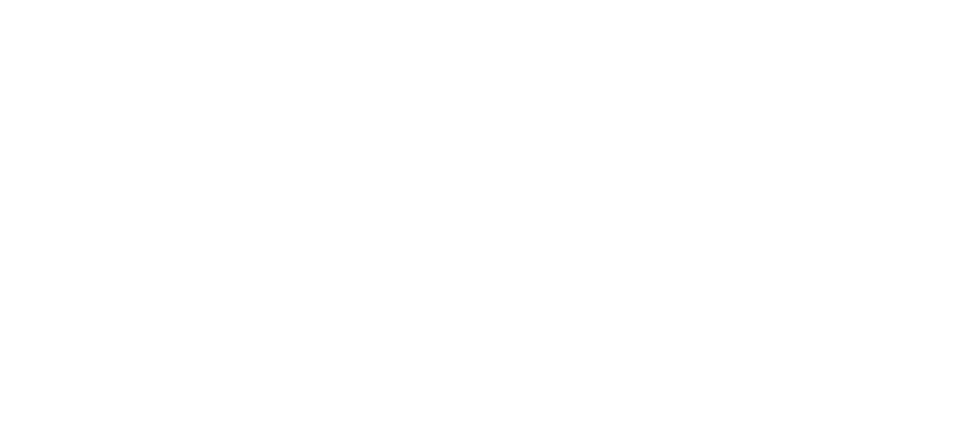
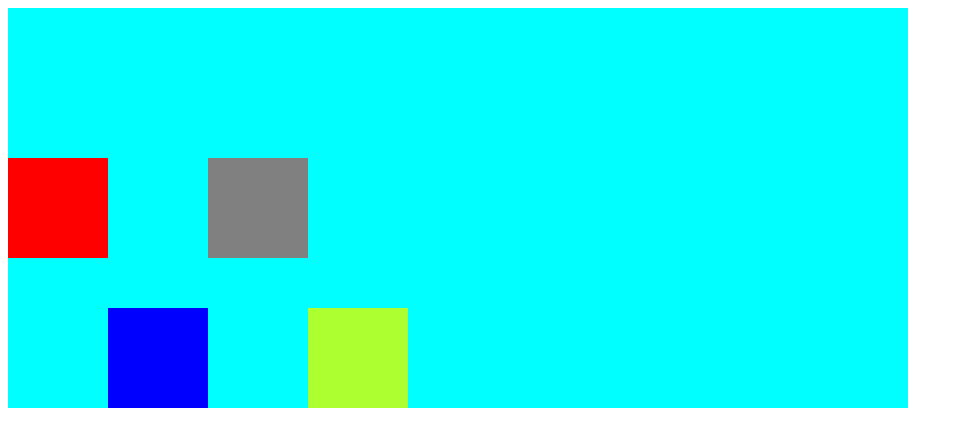
Before and after one commit to Yashar-Talat/FrontStar-CssGrid-FlexBox-Term3, a plain HTML site: page Flex-Box/Section8/Align-self.html in a window 1280 px wide. Shown: the whole page, without its empty margins (0-963 px from the left). Drawn offline with Linux system fonts and the light colour scheme.

Commit message:
Align-self

```diff
--- a/Flex-Box/Section8/Align-Self.css
+++ b/Flex-Box/Section8/Align-Self.css
@@ -0,0 +1,42 @@
+.flex-container {
+  background-color: aqua;
+  width: 900px;
+  height: 400px;
+  display: flex;
+  /* justify-content: center; */
+  /* align-items: center; */
+  /* flex-direction: column; */
+}
+.red {
+  background-color: red;
+}
+.blue {
+  background-color: blue;
+}
+.gray {
+  background-color: gray;
+}
+.green {
+  background-color: greenyellow;
+}
+
+.item1 {
+  width: 100px;
+  height: 100px;
+  align-self: center;
+}
+.item2 {
+  width: 100px;
+  height: 100px;
+  align-self: flex-end;
+}
+.item3 {
+  width: 100px;
+  height: 100px;
+  align-self: center;
+}
+.item4 {
+  width: 100px;
+  height: 100px;
+  align-self: flex-end;
+}
--- a/Flex-Box/Section8/Align-self.html
+++ b/Flex-Box/Section8/Align-self.html
@@ -1,5 +1,6 @@
 <!DOCTYPE html>
 <html lang="en">
+
 <head>
     <meta charset="UTF-8">
     <meta http-equiv="X-UA-Compatible" content="IE=edge">
@@ -7,7 +8,14 @@
     <title>Document</title>
     <link rel="stylesheet" href="Align-Self.css">
 </head>
+
 <body>
+    <div class="flex-container">
+        <div class="item1 red"></div>
+        <div class="item2 blue"></div>
+        <div class="item3 gray"></div>
+        <div class="item4 green"></div>
+    </div>
+</body>
 
-</body>
 </html>
```
